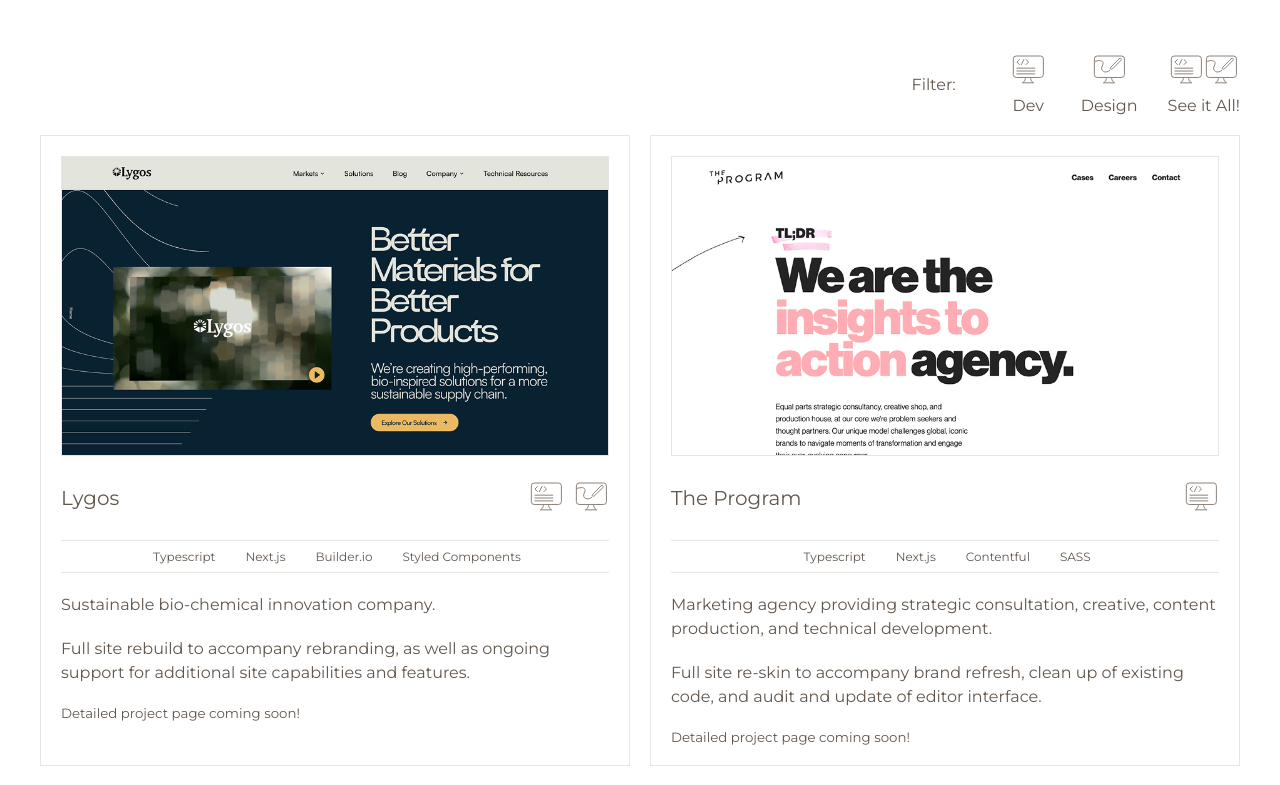
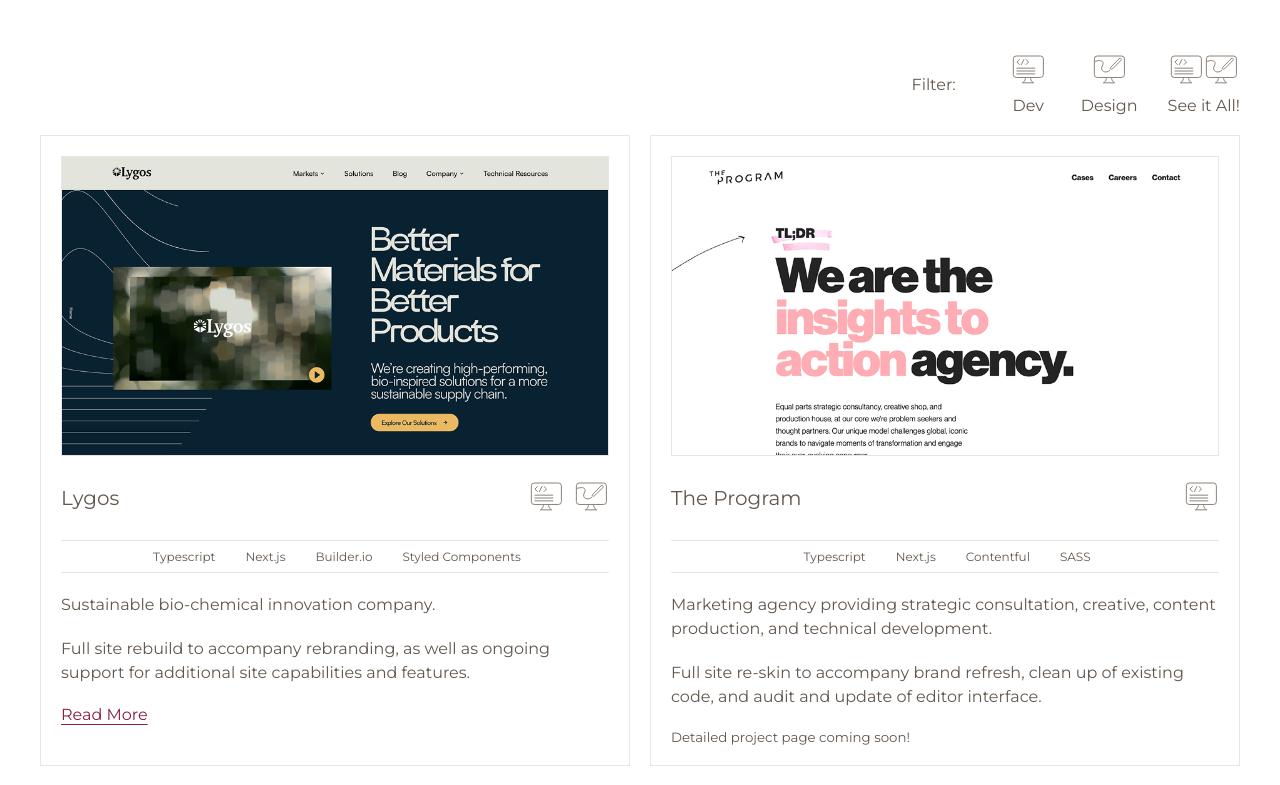
Before and after one commit to KatrinaCloyd/portfolio_2025, a Next.js app: page /portfolio in a window 1280 px wide. Shown: the part 340-1125 px from the top of the page. Built offline with nearby package versions, Linux system fonts and the light colour scheme.

Commit message:
Add card styling for link to project page

```diff
--- a/src/components/ProjectGrid/ProjectGrid.module.scss
+++ b/src/components/ProjectGrid/ProjectGrid.module.scss
@@ -95,6 +95,8 @@
     display: flex;
     flex-direction: column;
     gap: 20px;
+    position: relative;
+    background-color: var(--white);
 
     img {
         inline-size: 100%;
@@ -103,6 +105,30 @@
 
     p {
         padding: 0;
+    }
+
+    a {
+        outline: none;
+
+        &:before {
+            content: '';
+            display: block;
+            position: absolute;
+            top: 0;
+            left: 0;
+            inline-size: 100%;
+            block-size: 100%;
+            cursor: pointer;
+            z-index: 2;
+            background-color: transparent;
+            box-shadow: none;
+            transition: all .2s ease-in-out;
+        }
+    }
+
+    & a:hover:before,
+    & a:focus:before {
+        box-shadow: 5px 5px 10px var(--tan-lt);
     }
 }
 
--- a/src/data/ProjectSummaries.ts
+++ b/src/data/ProjectSummaries.ts
@@ -1,7 +1,7 @@
 export const PROJECT_SUMMARIES = [
     {
         id: 1,
-        slug:null, // '/lygos',
+        slug: '/lygos',
         previewImg: 'lygos_preview.png',
         company: 'Lygos',
         companySummary: 'Sustainable bio-chemical innovation company.',
```
Also changed, not shown: src/app/portfolio/lygos/page.tsx (added, +20 -0 lines).
